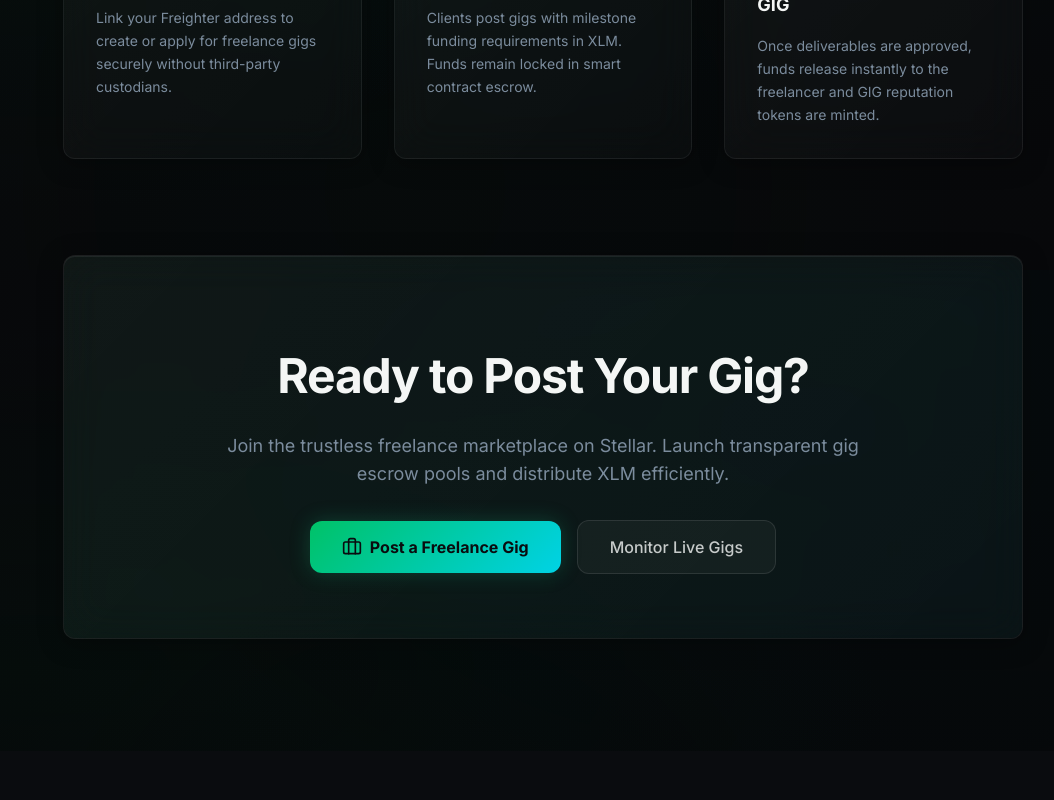
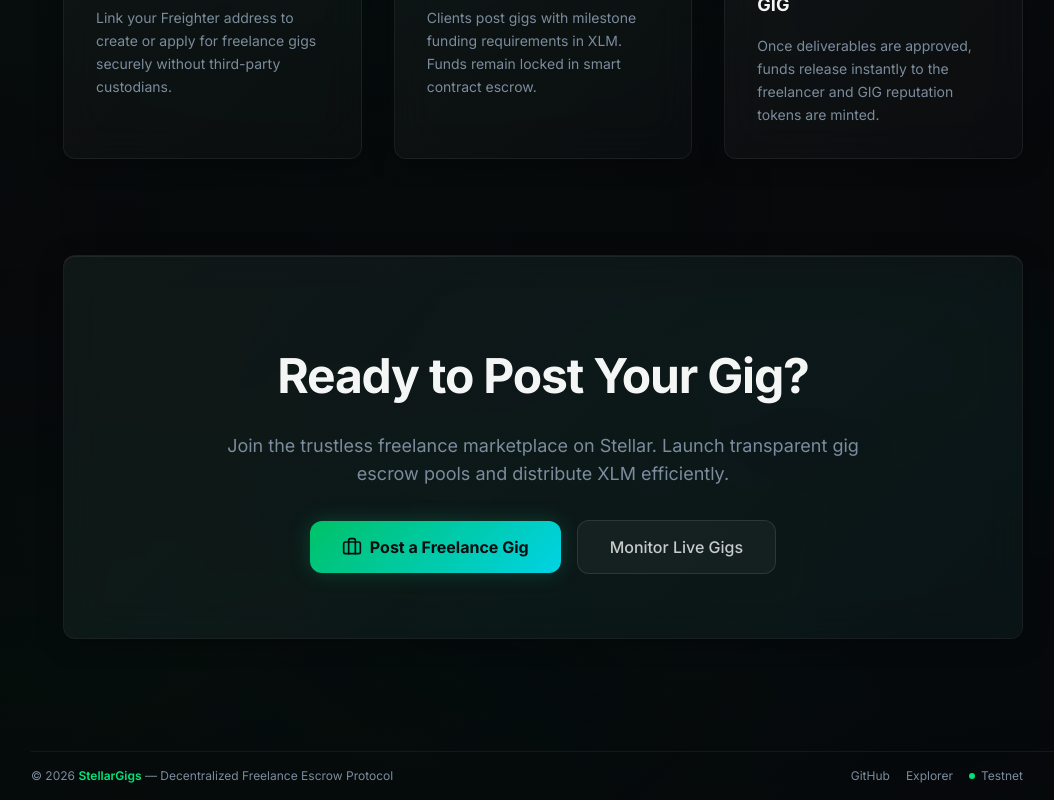
Before and after one commit to techyguy7866/StellarGigs, a Next.js app: page / in a window 1280 px wide. Shown: the part 2130-2930 px from the top of the page, without its empty margins (225-1279 px from the left). Before the commit the page ends 2881 px from the top, so only its background shows below. Built offline with nearby package versions, Linux system fonts and the light colour scheme; no server answers.

Commit message:
feat(ui): add sticky footer with copyright, GitHub link & testnet status

```diff
--- a/app/layout.tsx
+++ b/app/layout.tsx
@@ -57,6 +57,16 @@ export default function RootLayout({
             <main className="flex-1 px-4 md:px-8 py-8 max-w-screen-2xl mx-auto w-full">
               {children}
             </main>
+
+            {/* Footer */}
+            <footer className="lg:pl-0 border-t border-white/[0.06] px-8 py-4 flex flex-col sm:flex-row items-center justify-between gap-2 text-xs text-muted-foreground">
+              <span>© {new Date().getFullYear()} <span className="text-primary font-semibold">StellarGigs</span> — Decentralized Freelance Escrow Protocol</span>
+              <div className="flex items-center gap-4">
+                <a href="https://github.com/techyguy7866/StellarGigs" target="_blank" rel="noreferrer" className="hover:text-foreground transition-colors">GitHub</a>
+                <a href="https://stellar.expert/explorer/testnet/contract/CCTR3YCGHRHEURJ27XQ2JG6PKOE2X26U75SANNUYWGL62626TE3HUTCW" target="_blank" rel="noreferrer" className="hover:text-foreground transition-colors">Explorer</a>
+                <span className="flex items-center gap-1.5"><span className="w-1.5 h-1.5 rounded-full bg-primary animate-pulse" />Testnet</span>
+              </div>
+            </footer>
           </div>
 
           {/* Toast notifications */}
```
